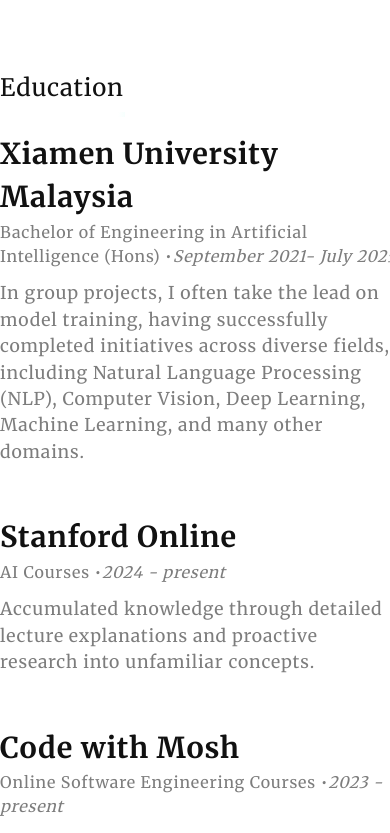
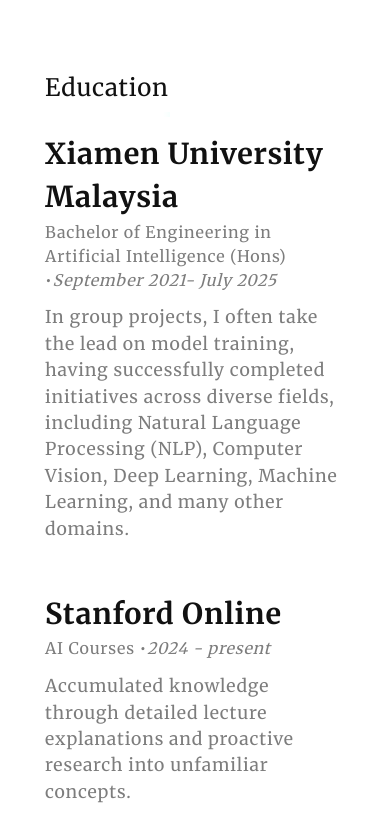
Before and after one commit to Solobrad/My-portfolio---React18, a React (Vite) app: page / in a window 390 px wide. Shown: the part 1860-2693 px from the top of the page. Built offline with nearby package versions, Linux system fonts and the light colour scheme.

Commit message:
tuning the screen size

```diff
--- a/src/components/Header.tsx
+++ b/src/components/Header.tsx
@@ -105,7 +105,7 @@
           </HStack>
         </Box>
         <Box className="row banner" textAlign="center" py={10}>
-          <Box className="banner-text">
+          <Box className="">
             <motion.div
               initial={{ opacity: 0 }}
               animate={{ opacity: 1 }}
@@ -148,8 +148,9 @@
                     fontWeight="bold"
                     textShadow="0 0 5px rgba(255, 165, 0, 0.7)"
                   >
-                    Artificial Intelligence.{" "}
-                  </Text>
+                    Artificial Intelligence.
+                  </Text>{" "}
+                  <br />
                   Scroll down and get to know more about me.
                   {/* . Refining my expertise at the forefront by traversing latest{" "}
                   <Text
@@ -196,7 +197,7 @@
                     colorScheme="teal"
                     leftIcon={<Icon as={FaBook} boxSize={6} />}
                     height="60px"
-                    width="200px"
+                    width={{ base: "170px", md: "200px" }}
                     fontSize={{ base: "lg", md: "xl" }}
                   >
                     Full Portfolio
@@ -207,7 +208,7 @@
                     colorScheme="gray"
                     leftIcon={<Icon as={FaGithub} boxSize={9} />}
                     height="60px"
-                    width="160px"
+                    width={{ base: "170px", md: "200px" }}
                     fontSize={{ base: "lg", md: "xl" }}
                   >
                     Github
--- a/src/components/Resume/Resume.css
+++ b/src/components/Resume/Resume.css
@@ -14,7 +14,6 @@
   margin: 0 auto; /* Center the section */
   padding-top: 50px; /* Top padding */
   padding-bottom: 42px; /* Bottom padding */
-
 
 }
 
@@ -147,12 +146,21 @@
 
 
 
-@media (min-width: 1724px) {
 
-}
+
 /* Desktop screens */
 @media (min-width: 1224px) {
   .constrain-box {
     width: 1100px; /* 70% width for larger screens */
   }
 }
+
+@media (max-width: 450px) {
+  .constrain-box {
+    width: 300px; /* Set max width */
+    margin: 0 auto; /* Center the section */
+    padding-top: 50px; /* Top padding */
+    padding-bottom: 42px; /* Bottom padding */
+
+  }
+}
--- a/src/components/Resume/Resume.tsx
+++ b/src/components/Resume/Resume.tsx
@@ -72,7 +72,7 @@
 
             <div className="nine columns main-col">
               <div className="row item">
-                <div className="tmain-col secondary-text">
+                <div className="main-col secondary-text">
                   {educationElements}
                 </div>
               </div>
```
